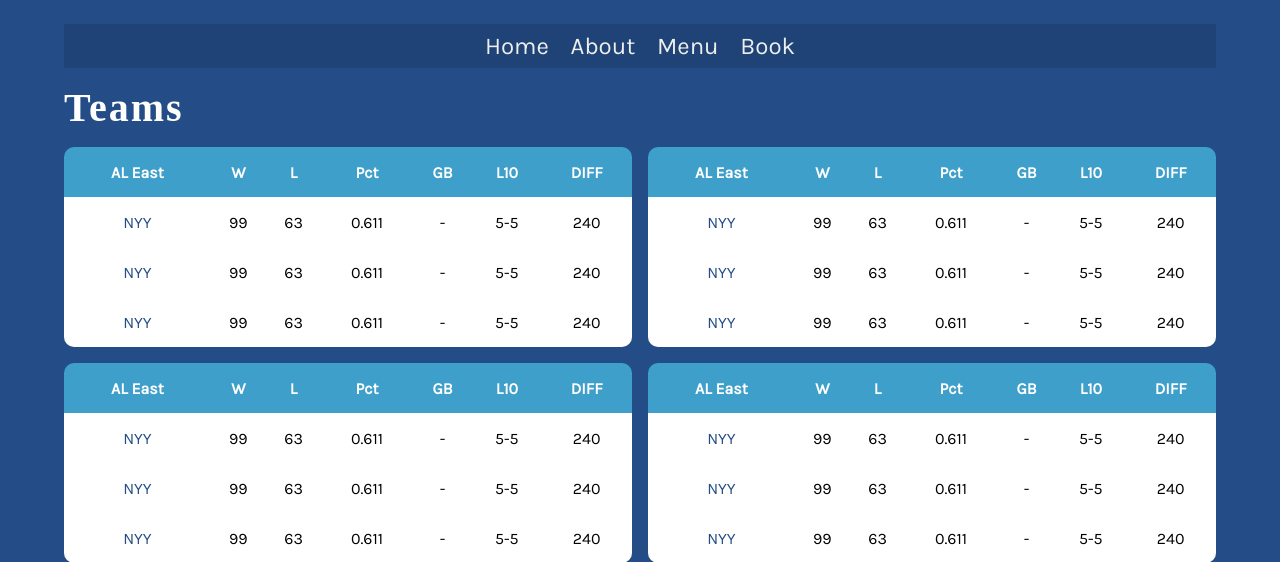
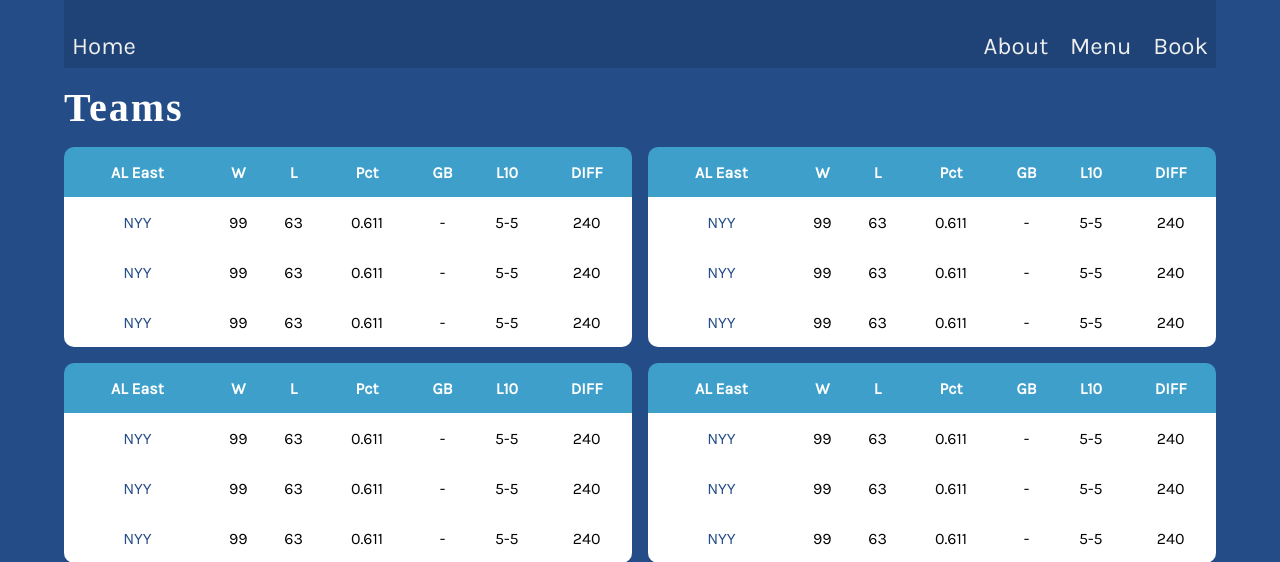
Before and after one commit to cd155/Assignment, a Django app: page / in a window 1280 px wide. Shown: the top 562 px of the page. Run offline with Django 4.2, Linux system fonts and the light colour scheme; some web fonts are replaced.

Commit message:
better nav

```diff
--- a/blueJays/stats/static/css/style.css
+++ b/blueJays/stats/static/css/style.css
@@ -1,5 +1,6 @@
 body {
     font-family: 'Karla', sans-serif;
+    margin-top: 0rem;
     margin-bottom: 5rem;
     margin-left: 5%;
     margin-right: 5%;
@@ -56,15 +57,13 @@ header img {
 
 nav {
     background-color: #204377;
-    margin-top: 1rem;
-    margin-bottom: 1rem;
-    margin-bottom: 0px;
+    overflow: auto;
 }
 
 nav ul {
     list-style: none;
     font-size: 1.5rem;
-    text-align: center;
+    text-align: right;
     padding-inline-start: 0rem;
     margin-bottom: 0px;
 }
@@ -72,6 +71,10 @@ nav ul {
 nav ul li {
     display: inline-block;
     margin: 0.5rem;
+}
+
+nav ul li:first-child {
+    float:left;
 }
 
 nav ul a {
```
